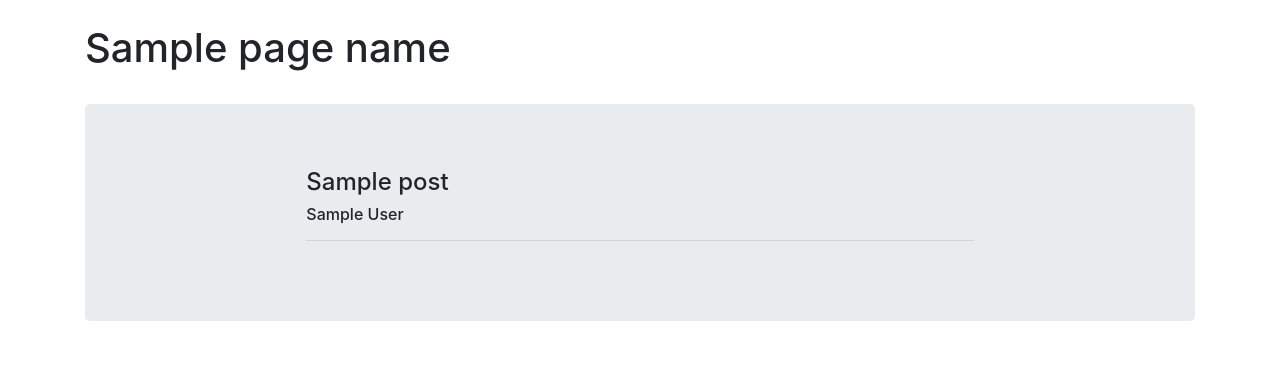
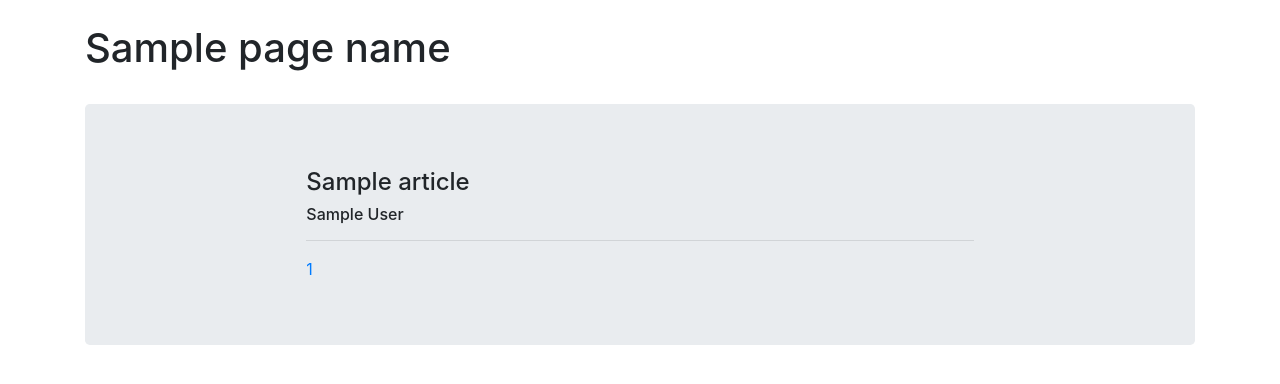
Before and after one commit to PulellaP/brohackblog, a Flask app: template templates/index.html in a window 1280 px wide. Shown: the part 56-440 px from the top of the page. Run offline with Flask 2, Linux system fonts and the light colour scheme; tables that the repository leaves empty hold one stand-in row (values such as "Sample post"); the template is opened without the code that fills it: values that come from a table or form of the project are taken from there, most other values are stand-ins (such as "Sample title", 1, 10 or a date in 2020); parts of the project's set-up code (start-up, migrations or seed data) failed here and were passed over; some libraries are stand-ins or nearby versions.

Commit message:
added a way to read articles

```diff
--- a/app.py
+++ b/app.py
@@ -78,11 +78,15 @@ def github_logged_in(blueprint, token):
         login_user(user)
 
 
+@app.route('/')
+def landing():
+    return redirect(url_for('index', page_num=1))
+
 @app.route('/home/<int:page_num>')
 def index(page_num):
-    page_name = 'Latest Posts'
+    page_name = 'Articles'
     post_page = Article.query.paginate(per_page=5, page=page_num, error_out=True)
-    return render_template('index.html', threads=post_page)
+    return render_template('index.html', post_page=post_page)
 
 @app.route('/logout')
 @login_required
@@ -93,7 +97,7 @@ def logout():
 @app.route('/Write-Article', methods=['GET', 'POST'])
 @login_required
 def Write_Article():
-    if request.method == 'POST' and User.is_author == True:
+    if request.method == 'POST' and current_user.is_author == True:
         account_info = github.get('/user')
         account_info_json = account_info.json()
         author = account_info_json['login']
@@ -103,7 +107,7 @@ def Write_Article():
         db.session.add(new_post)
         db.session.commit()
 
-        return redirect('/')
+        return redirect(url_for('index', page_num=1))
 
     else:
         return render_template('Write-Article.html', page_name = 'New Post')
@@ -117,7 +121,10 @@ def show_users_page(users):
     user_articles = Article.query.filter_by(author=username).all()
     return render_template('Userpages.html', page_name = page_name, Users_Articles=user_articles, username = username)
 
-
+@app.route('/articles/<int:id>')
+def display_article(id):
+    article = Article.query.filter_by(article_id=id).first()
+    return render_template('article.html', title = article.title, content = article.content, author = article.author)
 
 
 if __name__ == "__main__":
--- a/templates/index.html
+++ b/templates/index.html
@@ -5,7 +5,7 @@
 {% endblock %}
 
 {% block body %}
-  {% for thread in threads.items %}
+  {% for post in post_page.items %}
     <div>
       <div>
         <h4>
@@ -20,4 +20,11 @@
     </div>
     <hr>
   {% endfor %}
+  {% for page in post_page.iter_pages() %}
+    {% if page %}
+      <a href="{{ url_for('index', page_num=page) }}"> {{ page }} </a>
+    {% else %}
+      ...
+    {% endif %}
+  {% endfor %}
 {% endblock %}
```
Also changed, not shown: templates/article.html (added, +11 -0 lines).
